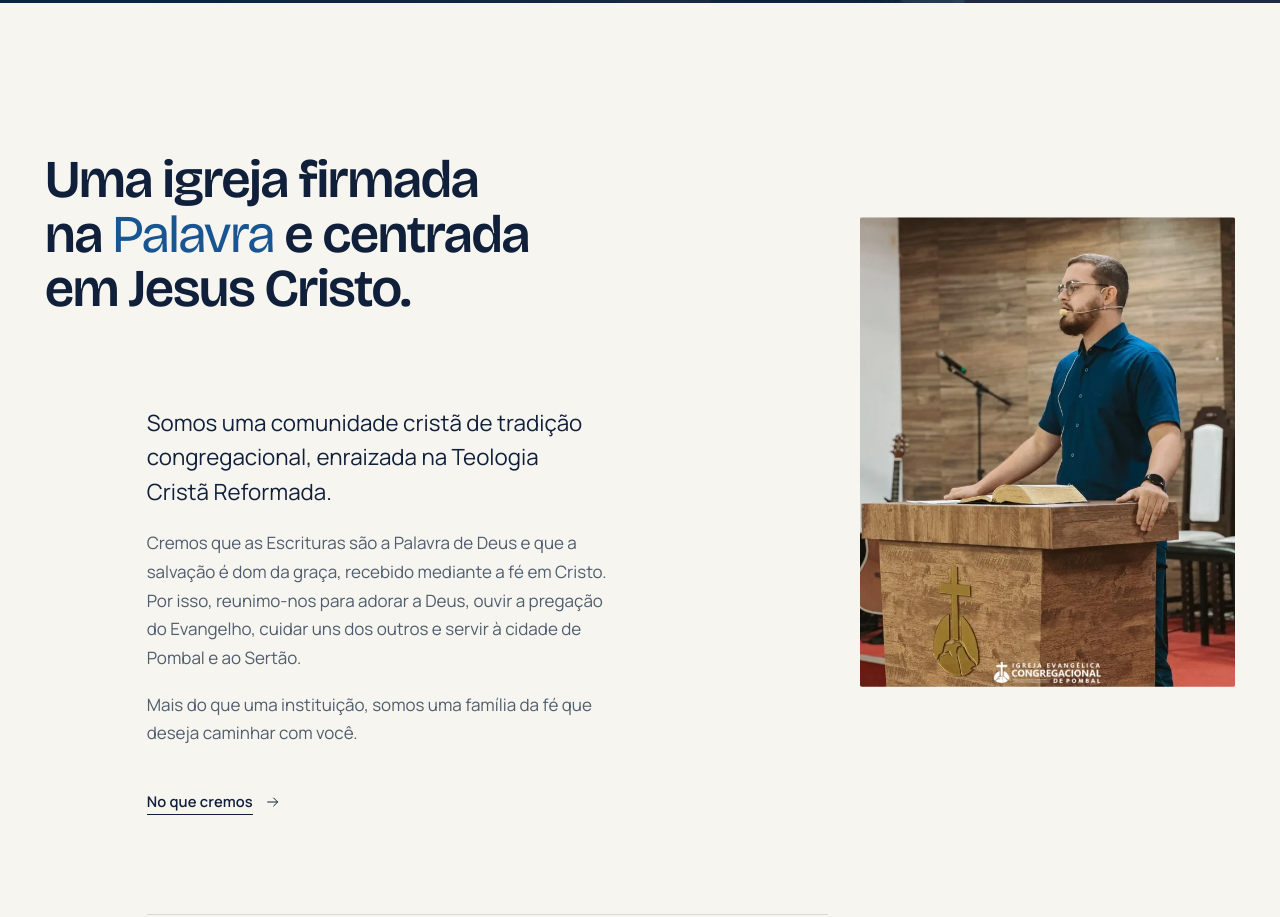
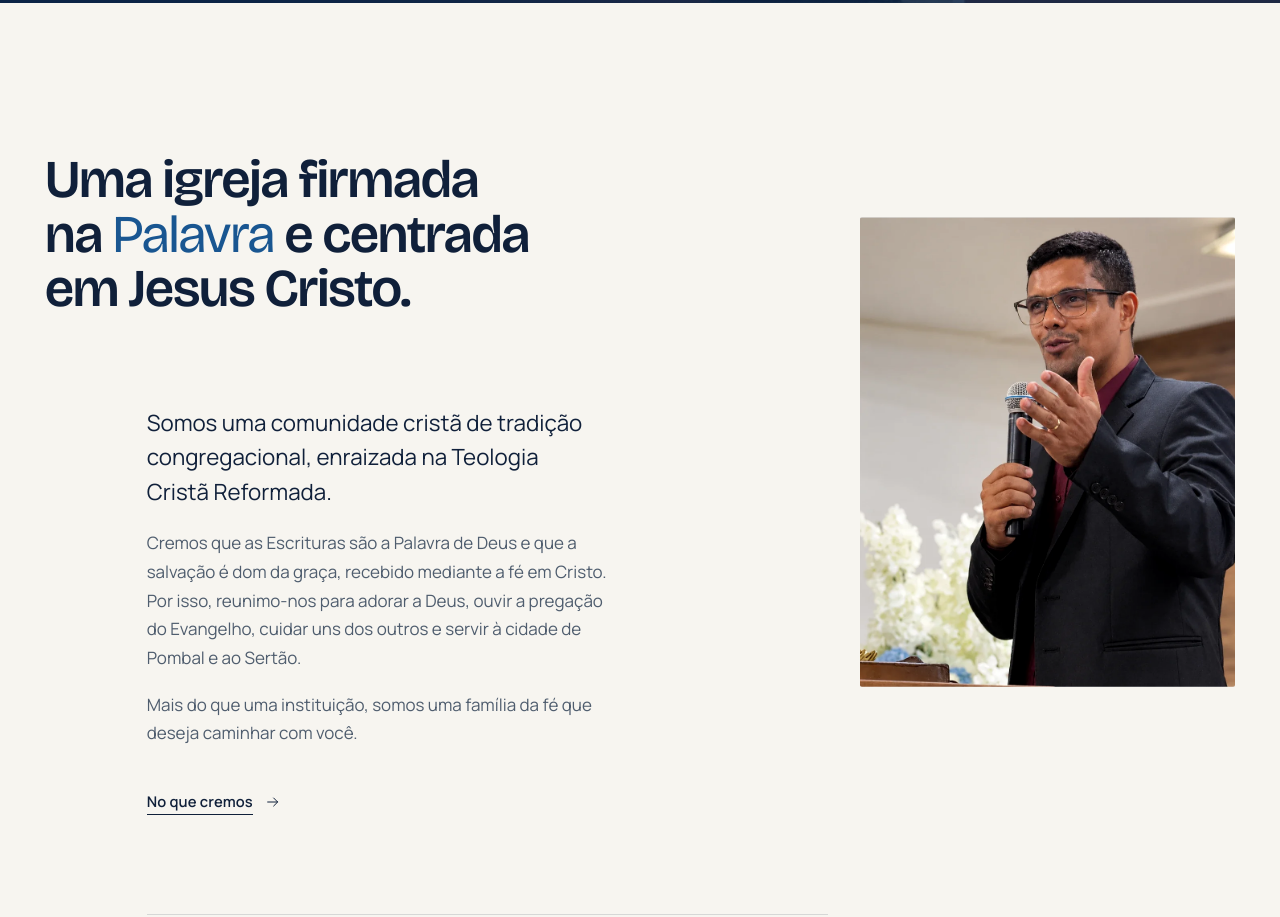
Before and after one commit to jefersondutrasbpb2-lgtm/JEFERSON-TESTE, a Next.js app: page / in a window 1280 px wide. Shown: the part 797-1714 px from the top of the page. Built offline with nearby package versions, Linux system fonts and the light colour scheme; no server answers.

Commit message:
Foto do Pr. Felipe Oliveira pregando na seção "Nossa essência" da página inicial
Substitui a foto anterior do púlpito, que não é mais usada.

Co-Authored-By: Claude Opus 5.5 <noreply@anthropic.com>
Claude-Session: https://claude.ai/code/session_015tB8gXx6JazwFc6sBV8ZsX

```diff
--- a/src/content/media.ts
+++ b/src/content/media.ts
@@ -30,11 +30,11 @@ export const media: Record<string, ImageData | undefined> = {
     variants: [{ src: "/images/fachada-rua-960.webp", width: 960 }],
   },
   pregacao: {
-    src: "/images/pregacao-pulpito.webp",
-    alt: "Pregador ao púlpito com a Bíblia aberta; à frente do púlpito, o símbolo da cruz da igreja",
-    width: 768,
-    height: 1025,
-    focus: "50% 45%",
+    src: "/images/pr-felipe-pregando.webp",
+    alt: "Pr. Felipe Oliveira pregando ao púlpito da igreja, com o microfone na mão",
+    width: 1086,
+    height: 1448,
+    focus: "60% 35%",
   },
   congregacao: {
     src: "/images/culto-louvor-congregacao.webp",
```
Also changed, not shown: public/images/pr-felipe-pregando.webp (added), public/images/pregacao-pulpito.webp (deleted).
